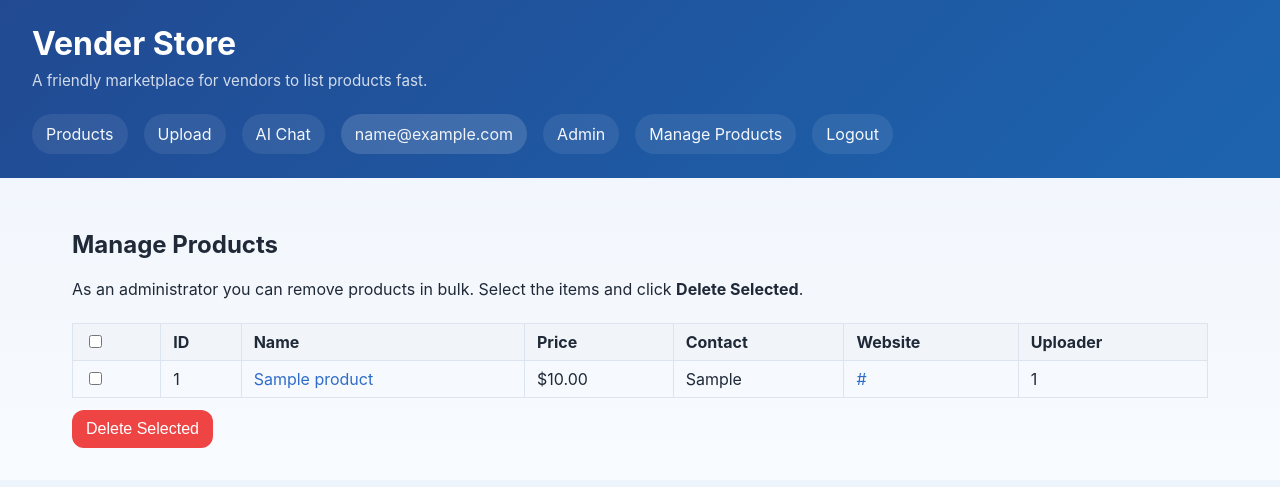
After one commit to samuelatoli/vender.store, a Flask app: page /admin/products in a window 1280 px wide. The commit adds this page. Shown: the top 487 px of the page. Run offline with Flask 3, Linux system fonts and the light colour scheme; the visitor is signed in with stand-in values (Sample User, id 1); tables that the repository leaves empty hold one stand-in row (values such as "Sample post").

Commit message:
Add admin product management page with bulk delete

```diff
--- a/app.py
+++ b/app.py
@@ -580,6 +580,39 @@ def admin_payments():
     return render_template('admin_payments.html', payment_methods=payment_methods)
 
 
+@app.route('/admin/products', methods=['GET', 'POST'])
+def admin_products():
+    if not user_is_admin():
+        flash('Administrator access required.')
+        return redirect(url_for('index'))
+    conn = get_db_connection()
+    if request.method == 'POST':
+        ids = request.form.getlist('selected')
+        removed = 0
+        for id_str in ids:
+            try:
+                pid = int(id_str)
+            except Exception:
+                continue
+            prod = conn.execute('SELECT image FROM products WHERE id = ?', (pid,)).fetchone()
+            if prod:
+                if prod['image']:
+                    try:
+                        os.remove(os.path.join(app.config['UPLOAD_FOLDER'], prod['image']))
+                    except Exception:
+                        pass
+                conn.execute('DELETE FROM products WHERE id = ?', (pid,))
+                removed += 1
+        conn.commit()
+        conn.close()
+        flash(f'{removed} product(s) removed.')
+        return redirect(url_for('admin_products'))
+
+    rows = conn.execute('SELECT id, name, price, contact, website, uploader_id FROM products ORDER BY id DESC').fetchall()
+    conn.close()
+    return render_template('admin_products.html', products=rows)
+
+
 @app.route('/admin/payments/<int:method_id>/toggle')
 def toggle_payment_method(method_id):
     if not user_is_admin():
--- a/static/style.css
+++ b/static/style.css
@@ -303,6 +303,19 @@ button:hover {
   color: var(--primary);
 }
 
+.admin-table {
+  width: 100%;
+  border-collapse: collapse;
+}
+.admin-table th, .admin-table td {
+  border: 1px solid var(--border);
+  padding: 8px 12px;
+  text-align: left;
+}
+.admin-table thead th {
+  background: #f1f5f9;
+}
+
 .chat-list {
   display: flex;
   flex-direction: column;
--- /dev/null
+++ b/templates/admin_products.html
@@ -0,0 +1,51 @@
+{% extends 'base.html' %}
+{% block content %}
+  <h2>Manage Products</h2>
+  <p>As an administrator you can remove products in bulk. Select the items and click <strong>Delete Selected</strong>.</p>
+  {% if not products %}
+    <p>No products available.</p>
+  {% else %}
+    <form method="post" id="bulk-delete-form" onsubmit="return confirmBulkDelete();">
+      <table class="admin-table">
+        <thead>
+          <tr>
+            <th><input type="checkbox" id="select-all" /></th>
+            <th>ID</th>
+            <th>Name</th>
+            <th>Price</th>
+            <th>Contact</th>
+            <th>Website</th>
+            <th>Uploader</th>
+          </tr>
+        </thead>
+        <tbody>
+          {% for p in products %}
+          <tr>
+            <td><input type="checkbox" name="selected" value="{{ p['id'] }}"></td>
+            <td>{{ p['id'] }}</td>
+            <td><a href="{{ url_for('product_detail', product_id=p['id']) }}">{{ p['name'] }}</a></td>
+            <td>${{ '%.2f'|format(p['price'] or 0) }}</td>
+            <td>{{ p['contact'] or '' }}</td>
+            <td>{% if p['website'] %}<a href="{{ p['website'] }}" target="_blank">{{ p['website'] }}</a>{% endif %}</td>
+            <td>{{ p['uploader_id'] or '—' }}</td>
+          </tr>
+          {% endfor %}
+        </tbody>
+      </table>
+      <div style="margin-top:12px;">
+        <button type="submit" class="danger">Delete Selected</button>
+      </div>
+    </form>
+    <script>
+      document.getElementById('select-all').addEventListener('change', function(e){
+        var checked = e.target.checked;
+        document.querySelectorAll('input[name="selected"]').forEach(function(cb){ cb.checked = checked });
+      });
+      function confirmBulkDelete(){
+        var any = Array.from(document.querySelectorAll('input[name="selected"]')).some(function(cb){ return cb.checked });
+        if(!any){ alert('Please select at least one product to delete.'); return false; }
+        return confirm('Delete selected products? This action cannot be undone.');
+      }
+    </script>
+  {% endif %}
+{% endblock %}
--- a/templates/base.html
+++ b/templates/base.html
@@ -21,6 +21,7 @@
             <span class="user-badge">{{ session.email }}</span>
             {% if session.get('is_admin') %}
               <a href="{{ url_for('admin_payments') }}">Admin</a>
+              <a href="{{ url_for('admin_products') }}">Manage Products</a>
             {% endif %}
             <a href="{{ url_for('logout') }}">Logout</a>
           {% else %}
```
